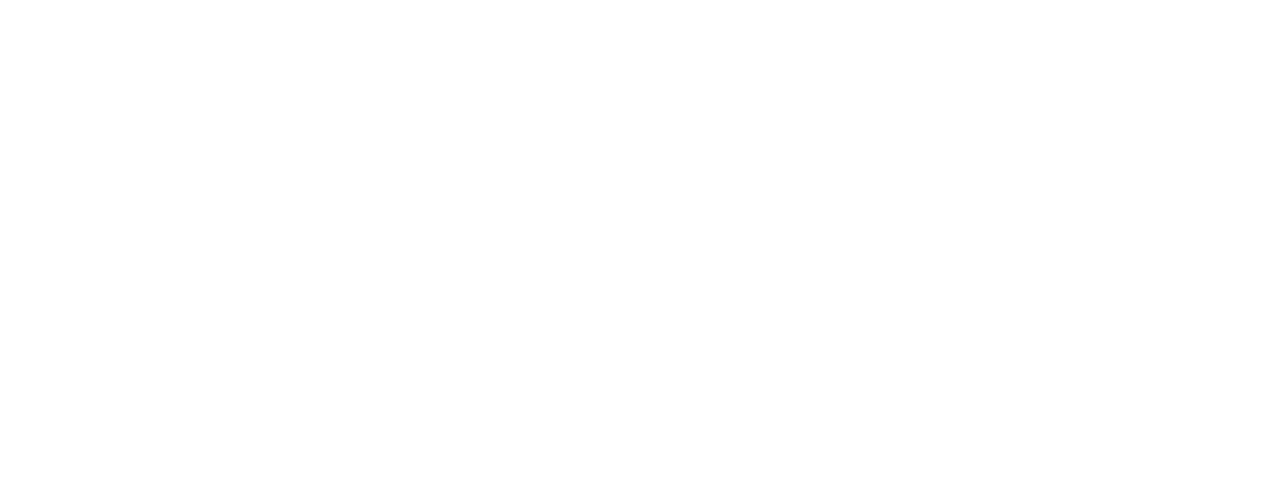
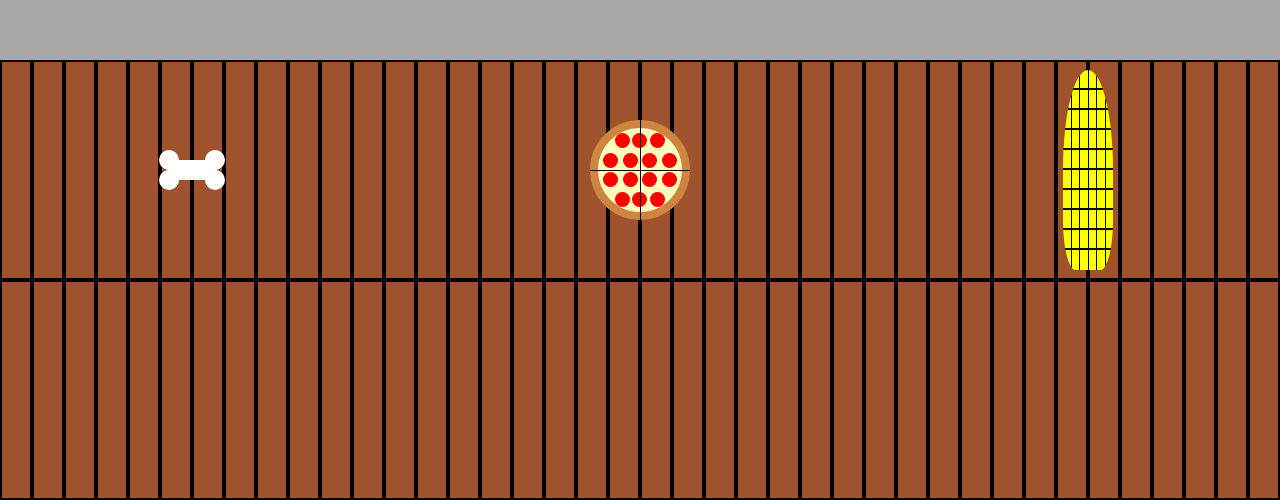
Before and after one commit to paulbrooks646/LilyGames, a React (Create React App) app: page / in a window 1280 px wide. Shown: the part 300-800 px from the top of the page. Built offline with nearby package versions, Linux system fonts and the light colour scheme.

Commit message:
corn finished

```diff
--- /dev/null
+++ b/src/Components/Food/Food.js
@@ -0,0 +1,79 @@
+import React, { useState } from "react";
+import "./Food.scss";
+import Card from "@material-ui/core/Card";
+import Typography from "@material-ui/core/Typography";
+import { Link } from "react-router-dom";
+import Button from "@material-ui/core/Button";
+import House from "../House/House";
+
+export default function Food() {
+  return (
+    <div className="main">
+      <nav className="food-nav"></nav>
+      <House />
+      <div className="food-top-left"></div>
+      <div className="food-top-middle"></div>
+      <div className="food-top-right"></div>
+      <div className="food-middle-left">
+        <div className="bone-div">
+          <div className="bone">
+            <div className="bone-left">
+              <div className="bone-top-corner"></div>
+              <div className="bone-bottom-corner"></div>
+            </div>
+            <div className="bone-middle"></div>
+            <div className="bone-right">
+              <div className="bone-top-corner"></div>
+              <div className="bone-bottom-corner"></div>
+            </div>
+          </div>
+        </div>
+      </div>
+      <div className="food-middle-middle">
+        <div className="pizza-div">
+          <div className="pizza">
+            <div className="pizza-horizontal-line"></div>
+            <div className="pizza-vertical-line"></div>
+            <div className="pepperoni-outer">
+              <div className="pepperoni"></div>
+              <div className="pepperoni"></div>
+              <div className="pepperoni"></div>
+            </div>
+            <div className="pepperoni-innner">
+              <div className="pepperoni"></div>
+              <div className="pepperoni"></div>
+              <div className="pepperoni"></div>
+              <div className="pepperoni"></div>
+            </div>
+            <div className="pepperoni-innner">
+              <div className="pepperoni"></div>
+              <div className="pepperoni"></div>
+              <div className="pepperoni"></div>
+              <div className="pepperoni"></div>
+            </div>
+            <div className="pepperoni-outer">
+              <div className="pepperoni"></div>
+              <div className="pepperoni"></div>
+              <div className="pepperoni"></div>
+            </div>
+          </div>
+          <div className="pizza-slice"></div>
+        </div>
+      </div>
+      <div className="food-middle-right">
+        <div className="corn-div">
+          <div className="corn">
+            <div className="corn-line"></div>
+            <div className="corn-line"></div>
+            <div className="corn-line"></div>
+            <div className="corn-line"></div>
+            <div className="corn-line"></div>
+          </div>
+        </div>
+      </div>
+      <div className="food-bottom-left"></div>
+      <div className="food-bottom-middle"></div>
+      <div className="food-bottom-right"></div>
+    </div>
+  );
+}
--- /dev/null
+++ b/src/Components/Food/Food.scss
@@ -0,0 +1,193 @@
+@import "../mixins";
+
+.food-nav {
+  height: 10vh;
+  width: 100%;
+  background-color: darkgray;
+}
+
+.food-middle-left {
+  @include flex(center);
+  position: absolute;
+  left: 0px;
+  bottom: 27.5vh;
+  height: 27.5vh;
+  width: 30vw;
+
+  .bone-div {
+    .bone {
+      display: flex;
+      align-items: center;
+
+      .bone-left {
+        position: relative;
+        left: 12px;
+        .bone-top-corner {
+          height: 20px;
+          width: 20px;
+          background-color: white;
+          border-radius: 50%;
+          position: relative;
+        }
+        .bone-bottom-corner {
+          height: 20px;
+          width: 20px;
+          background-color: white;
+          border-radius: 50%;
+          position: relative;
+        }
+      }
+      .bone-middle {
+        width: 50px;
+        height: 20px;
+        background-color: white;
+      }
+      .bone-right {
+        position: relative;
+        right: 12px;
+        .bone-top-corner {
+          height: 20px;
+          width: 20px;
+          background-color: white;
+          border-radius: 50%;
+          position: relative;
+        }
+        .bone-bottom-corner {
+          height: 20px;
+          width: 20px;
+          background-color: white;
+          border-radius: 50%;
+          position: relative;
+        }
+      }
+    }
+  }
+}
+
+.food-middle-middle {
+  @include flex(center);
+  position: absolute;
+  left: 30vw;
+  bottom: 27.5vh;
+  height: 27.5vh;
+  width: 40vw;
+
+  .pizza {
+    height: 100px;
+    width: 100px;
+    border-radius: 50%;
+    background-color: rgb(253, 253, 190);
+    border: solid peru 8px;
+    @include flex(space-evenly);
+
+    .pizza-horizontal-line {
+      position: absolute;
+      width: 120%;
+      height: 1%;
+      top: 49.5%;
+      right: -10%;
+      background-color: black;
+    }
+
+    .pizza-vertical-line {
+      position: absolute;
+      height: 120%;
+      width: 1px;
+      left: 49.5%;
+      top: -10%;
+      background-color: black;
+    }
+
+    .pepperoni-outer {
+      display: flex;
+      justify-content: space-evenly;
+      align-items: center;
+      width: 65%;
+
+      .pepperoni {
+        height: 15px;
+        width: 15px;
+        border-radius: 50%;
+        background-color: red;
+      }
+    }
+
+    .pepperoni-innner {
+      display: flex;
+      justify-content: space-evenly;
+      align-items: center;
+      width: 100%;
+
+      .pepperoni {
+        height: 15px;
+        width: 15px;
+        border-radius: 50%;
+        background-color: red;
+      }
+    }
+  }
+}
+
+.food-middle-right {
+  @include flex(center);
+  position: absolute;
+  right: 0px;
+  bottom: 27.5vh;
+  height: 27.5vh;
+  width: 30vw;
+
+  .corn-div {
+    .corn {
+      height: 200px;
+      width: 50px;
+      border-radius: 50% 50% 25% 25%;
+      background-image: linear-gradient(
+        yellow 9%,
+        black 9%,
+        black 10%,
+        yellow 10%,
+        yellow 19%,
+        black 19%,
+        black 20%,
+        yellow 20%,
+        yellow 29%,
+        black 29%,
+        black 30%,
+        yellow 30%,
+        yellow 39%,
+        black 39%,
+        black 40%,
+        yellow 40%,
+        yellow 49%,
+        black 49%,
+        black 50%,
+        yellow 50%,
+        yellow 59%,
+        black 59%,
+        black 60%,
+        yellow 60%,
+        yellow 69%,
+        black 69%,
+        black 70%,
+        yellow 70%,
+        yellow 79%,
+        black 79%,
+        black 80%,
+        yellow 80%,
+        yellow 89%,
+        black 89%,
+        black 90%,
+        yellow 90%
+      );
+      display: flex;
+      justify-content: space-evenly;
+      overflow: hidden;
+
+      .corn-line {
+        height: 100%;
+        width: 1px;
+        background-color: black;
+      }
+    }
+  }
+}
--- a/src/routes.js
+++ b/src/routes.js
@@ -2,10 +2,13 @@ import React from "react"
 import { Switch, Route } from "react-router-dom"
 import Turtles from "./Components/Turtles/Turtles"
 import Bawk from "./Components/Bawk/Bawk"
+import Food from "./Components/Food/Food"
+
 
 export default (
     <Switch>
         <Route exact path="/Turtles" component={Turtles} />
-        <Route  exact path="/Bawk" component={Bawk}/>
+        <Route exact path="/Bawk" component={Bawk} />
+        <Route exact path="/" component={Food}/>
     </Switch>
 )
```
